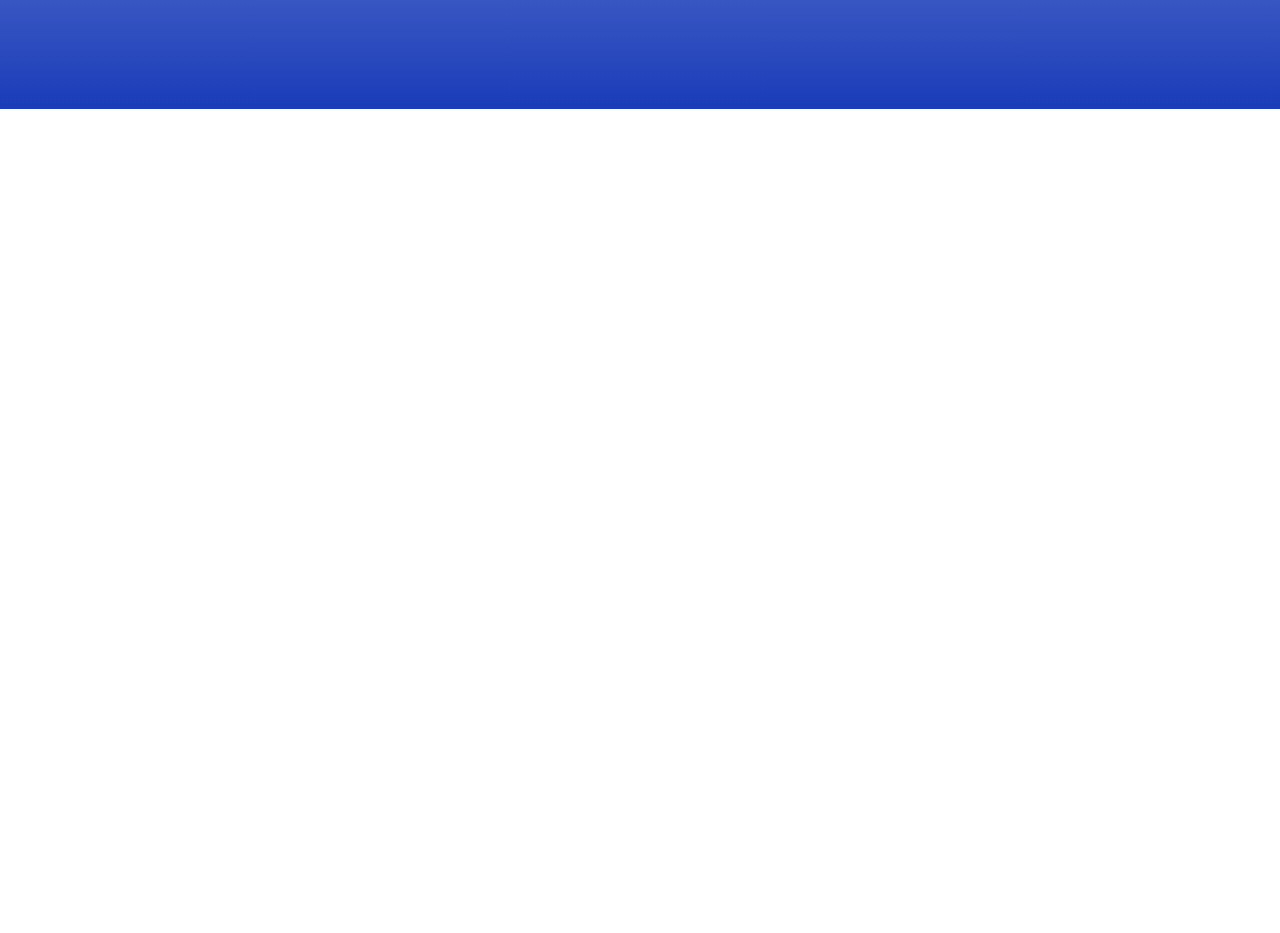
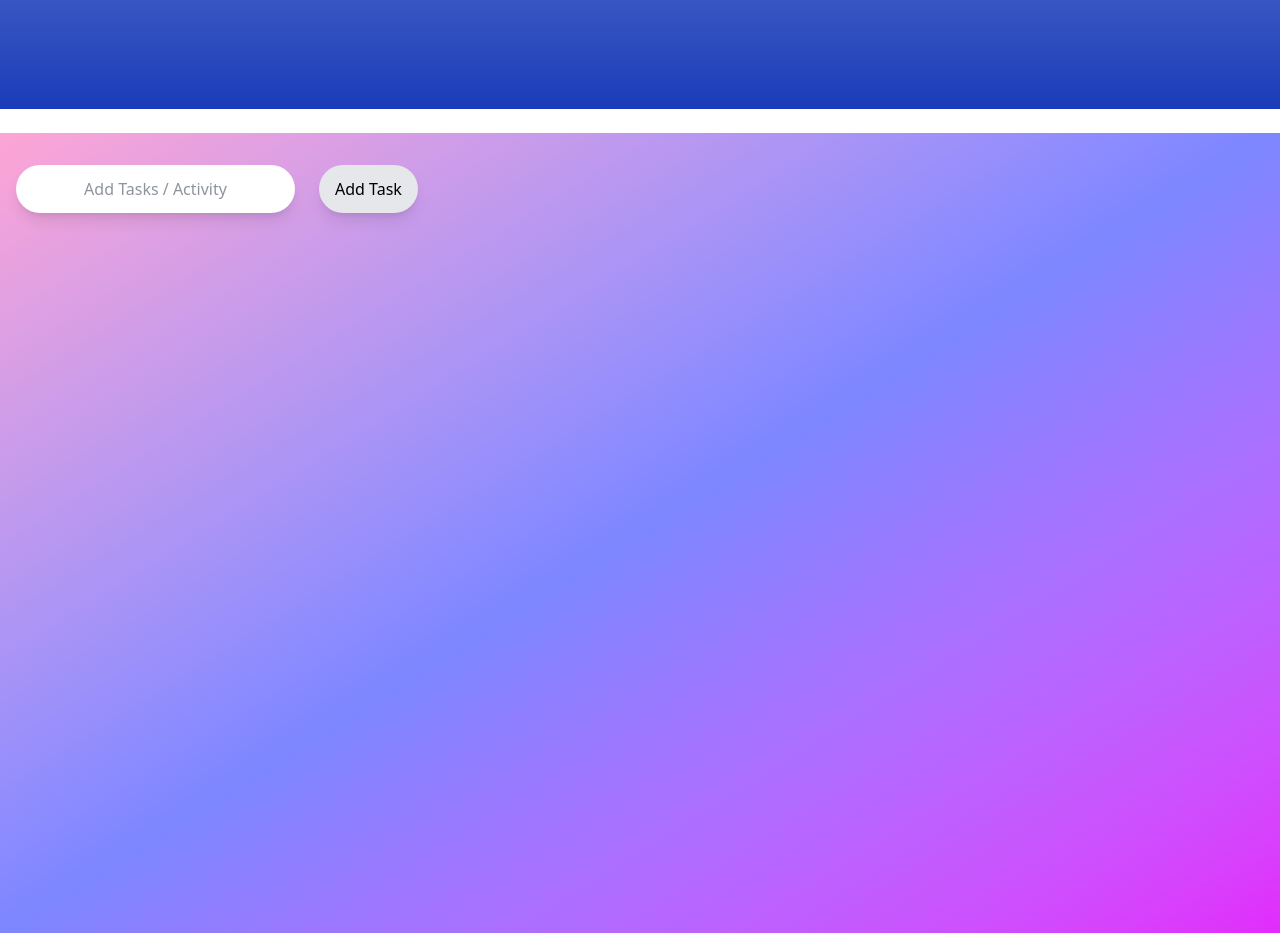
Before and after one commit to Gojer16/React-Dojo-First-Week, a React (Vite) app in the folder client/: page / in a window 1280 px wide. Shown: the part 1980-2913 px from the top of the page. Before the commit the page ends 2089 px from the top, so only its background shows below. Built offline with nearby package versions, Linux system fonts and the light colour scheme.

Commit message:
Todo list

```diff
--- a/client/src/App.jsx
+++ b/client/src/App.jsx
@@ -1,10 +1,10 @@
 import { useState } from 'react';
 import './App.css'
-import Test from './components/Test';
 import Counter from './components/Counter';
 import Toggle from './components/Toggle';
 import DarkMode from './components/DarkMode';
 import Timer from './components/Timer';
+import Todo from './components/Todo';
 
 function App() {
   const [searchTerm, setSearchTerm] = useState('')
@@ -85,6 +85,8 @@ function App() {
       <DarkMode />
       <br />
       <Timer />
+      <br />
+      <Todo />
     </>
   )
 }
--- /dev/null
+++ b/client/src/components/Todo.jsx
@@ -0,0 +1,80 @@
+import { useEffect, useState } from 'react'
+
+const Todo = () => {
+
+const [todos, setTodos] = useState(() => {
+  try {
+    const raw = localStorage.getItem("todos");
+    const savedTodos = JSON.parse(raw);
+    return Array.isArray(savedTodos) ? savedTodos : [];
+  } catch (e) {
+    console.error("Failed to parse todos from localStorage", e);
+    return [];
+  }
+});
+
+const [newTodos, setNewTodos] = useState("");
+
+const addHandler = () => {
+  if (!newTodos.trim()) return;
+  setTodos([...todos,
+    {id: Date.now(), text: newTodos, completed: false }]);
+  setNewTodos("");
+};
+
+const deleteHandler = (idToDelete) => {
+  const updatedTodos = todos.filter(({ id }) => id !== idToDelete);
+  setTodos(updatedTodos)
+}
+
+useEffect(() => {
+  localStorage.setItem("todos", JSON.stringify(todos));
+}, [todos]);
+
+
+
+  return (
+    <div className='min-h-screen px-4 py-8 bg-gradient-to-br from-pink-300 via-indigo-400 to-fuchsia-500'>
+  <div className='space-x-6'>
+  <input
+  type="text"
+  name="addTast"
+  id="addTask"
+  placeholder='Add Tasks / Activity'
+  required
+  value={newTodos}
+  onChange={(e) => setNewTodos(e.target.value)}
+  className='px-6 py-3 shadow-lg p-3 rounded-4xl text-gray-800 text-center item-center bg-white font-medium'
+  />
+  <button
+  onClick={addHandler}
+  className='px-4 py-3  shadow-lg rounded-4xl cursor-pointer  text-center item-cente bg-gray-200'>Add Task</button>
+  </div>
+
+
+  <ul className='px-4 py-8 flex items-center text-center gap-4'>
+    {todos.map((item, id) => {
+      return <li key={id}
+      >
+      {item.text}
+      <button
+      className='bg-indigo-200 rounded-2xl text-center px-4 py-2'
+      onClick={() => deleteHandler(item.id)}>Delete</button>
+      </li>
+    })}
+  </ul>
+
+
+
+
+
+
+
+
+
+
+    </div>
+  )
+}
+
+export default Todo
```
